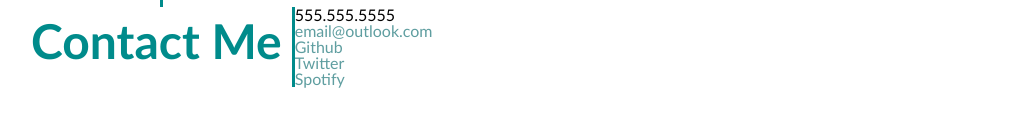
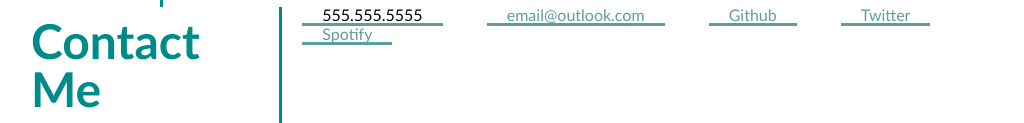
Before and after one commit to cm-thom/challenge-2-portfolio-css, a plain HTML site: page index.html in a window 1280 px wide. Shown: the part 1475-1598 px from the top of the page, without its empty margins (107-1131 px from the left). Before the commit the page ends 1563 px from the top, so only its background shows below. Drawn offline with Linux system fonts and the light colour scheme.

Commit message:
minor css change

```diff
--- a/assets/css/style.css
+++ b/assets/css/style.css
@@ -7,7 +7,7 @@
     /* border: 1px red solid; */
 }
 
-/* css to override  */
+/* css to override link styling taken from SO thread  */
 
 a:link,
 a:visited,
@@ -49,8 +49,16 @@ a:active {
     padding: 0px 10px;
 }
 
+
 .header-img > img {
     width: 100%;
+}
+
+.contact-me ul li {
+    display: inline-block;
+    border-bottom: 3px cadetblue solid;
+    padding: 0px 20px;
+    margin: 0px 20px;
 }
 
 main {
```
